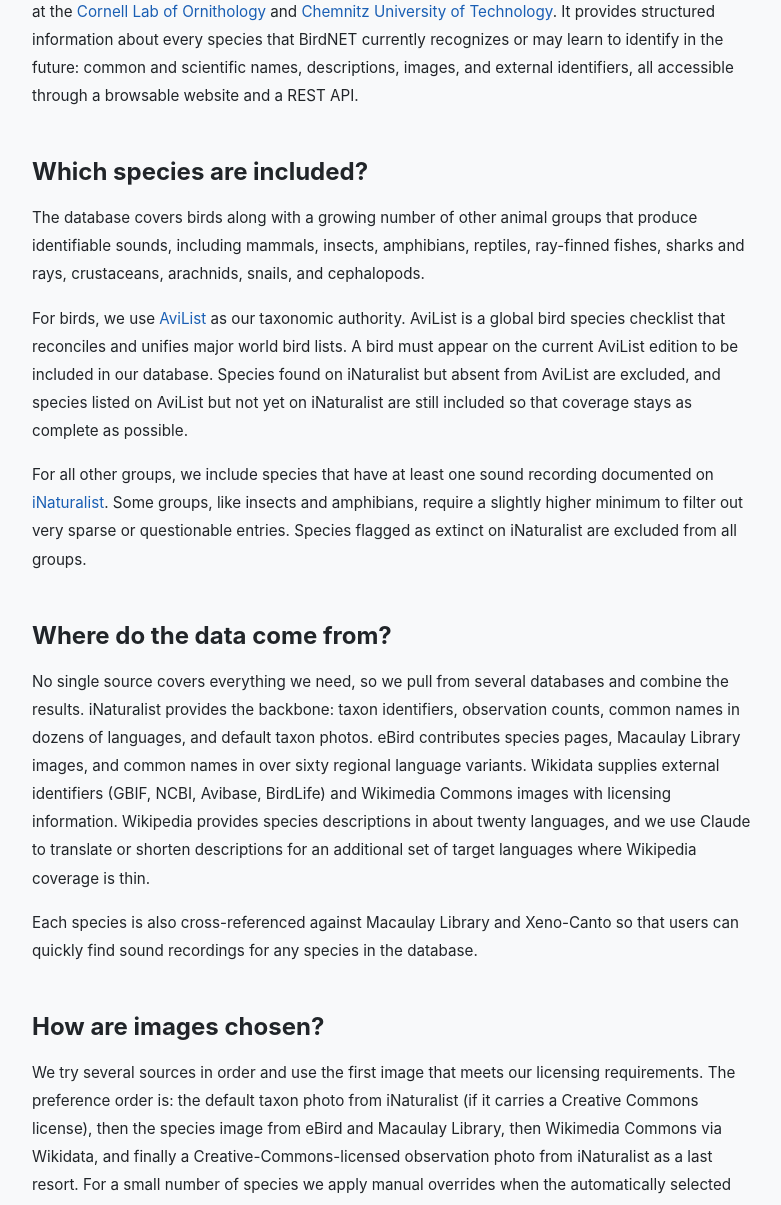
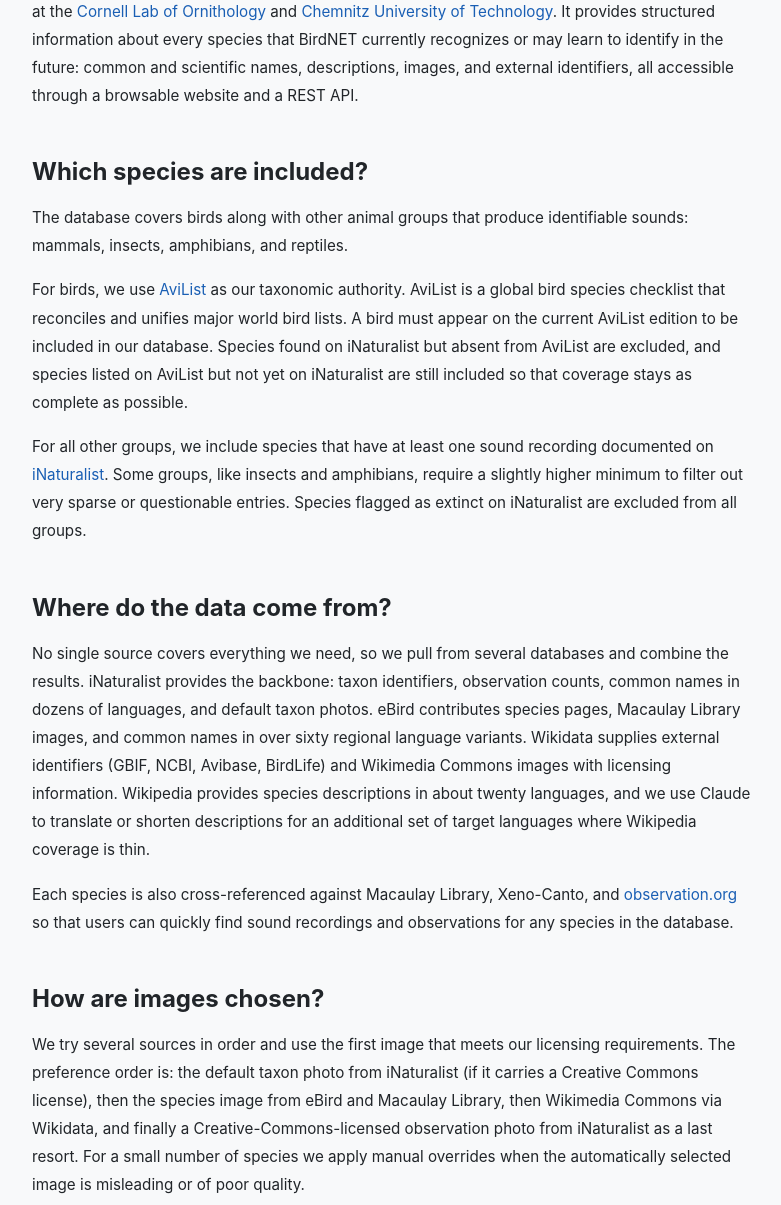
Before and after one commit to birdnet-team/birdnet-taxonomy, a FastAPI app: page /about in a window 1280 px wide. Shown: the part 180-1385 px from the top of the page, without its empty margins (74-855 px from the left). Run offline with FastAPI, Linux system fonts and the light colour scheme; some libraries are stand-ins or nearby versions.

Commit message:
feat: update README and about page to clarify species coverage and data sources

```diff
--- a/web/templates/about.html
+++ b/web/templates/about.html
@@ -48,10 +48,8 @@
 <h2>Which species are included?</h2>
 
 <p>
-    The database covers birds along with a growing number of other animal
-    groups that produce identifiable sounds, including mammals, insects,
-    amphibians, reptiles, ray-finned fishes, sharks and rays, crustaceans,
-    arachnids, snails, and cephalopods.
+    The database covers birds along with other animal groups that produce
+    identifiable sounds: mammals, insects, amphibians, and reptiles.
 </p>
 
 <p>
@@ -88,9 +86,10 @@
 </p>
 
 <p>
-    Each species is also cross-referenced against Macaulay Library and
-    Xeno-Canto so that users can quickly find sound recordings for any species
-    in the database.
+    Each species is also cross-referenced against Macaulay Library,
+    Xeno-Canto, and <a href="https://observation.org">observation.org</a>
+    so that users can quickly find sound recordings and observations for any
+    species in the database.
 </p>
 
 <h2>How are images chosen?</h2>
```
Also changed, not shown: README.md.
